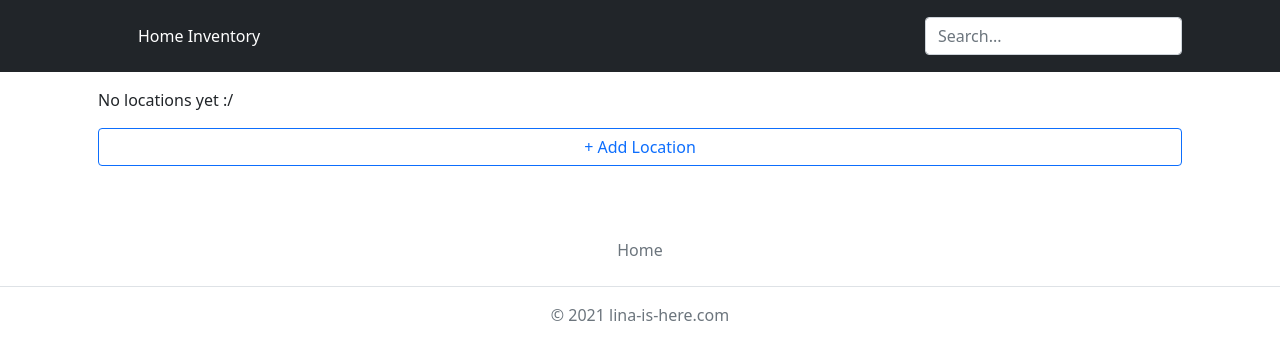
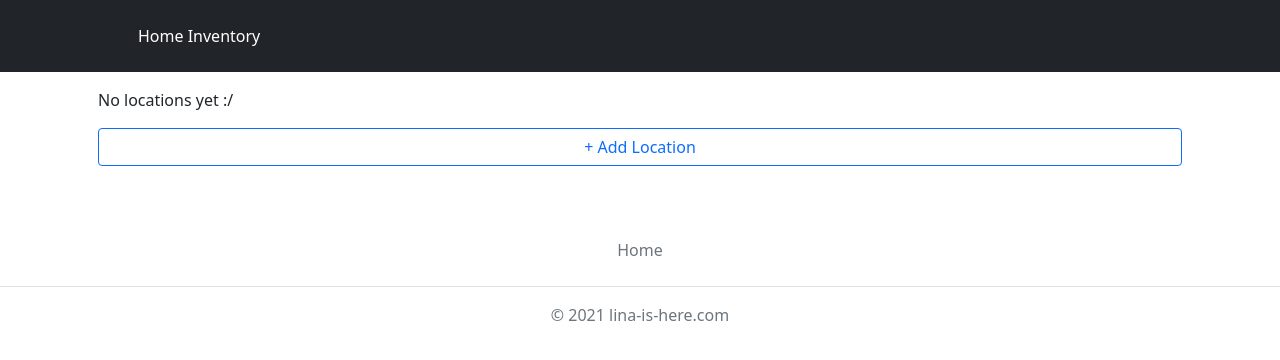
Before and after one commit to lina-is-here/home_inventory, a Django app: template home_inventory/inventory/templates/index.html in a window 1280 px wide. Shown: the top 360 px of the page. Run offline with Django 4.2, Linux system fonts and the light colour scheme; the template is opened without the code that fills it, so the values that code supplies are empty; some libraries are stand-ins or nearby versions.

Commit message:
remove dummy search

```diff
--- a/home_inventory/inventory/templates/header.html
+++ b/home_inventory/inventory/templates/header.html
@@ -10,10 +10,6 @@
           <li><a href="{% url 'index' %}" class="nav-link px-2 text-white">Home Inventory</a></li>
         </ul>
 
-        <form class="col-12 col-lg-auto mb-3 mb-lg-0 me-lg-3">
-          <input type="search" class="form-control form-control-dark" placeholder="Search..." aria-label="Search">
-        </form>
-
       </div>
             </nav>
     </div>
```
